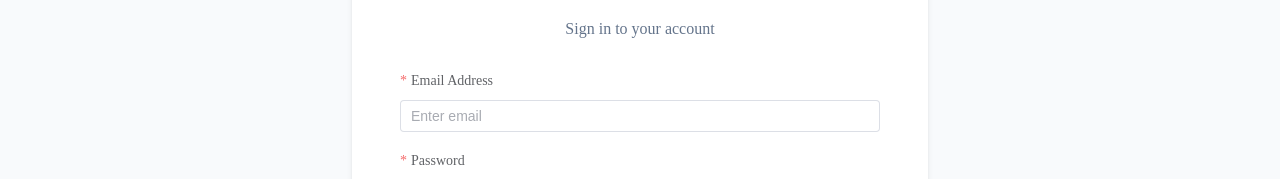
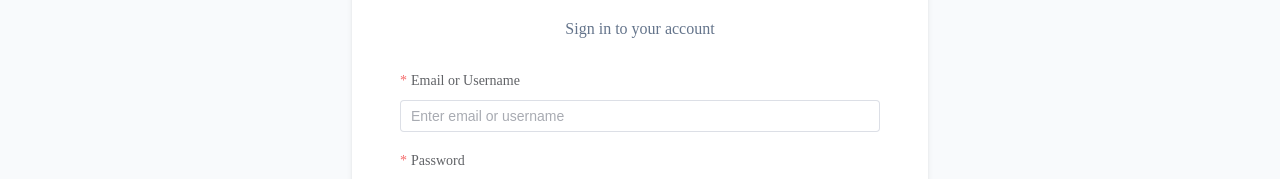
Before and after one commit to uhashaam/nuxust, a Nuxt app: page /login in a window 1280 px wide. Shown: the part 237-416 px from the top of the page. Built offline with nearby package versions, Linux system fonts and the light colour scheme; no server answers.

Commit message:
fix: update seeding script for fresh hashes and UI validation

```diff
--- a/pages/login.vue
+++ b/pages/login.vue
@@ -6,8 +6,8 @@
       <p class="subtitle">Sign in to your account</p>
 
       <el-form ref="formRef" :model="form" :rules="rules" label-position="top">
-        <el-form-item label="Email Address" prop="email">
-          <el-input v-model="form.email" type="email" placeholder="Enter email" />
+        <el-form-item label="Email or Username" prop="identifier">
+          <el-input v-model="form.identifier" placeholder="Enter email or username" />
         </el-form-item>
 
         <el-form-item label="Password" prop="password">
@@ -41,15 +41,14 @@ const route = useRoute()
 const formRef = ref<FormInstance>()
 
 const form = reactive({
-  email: '',
+  identifier: '',
   password: '',
   remember: false
 })
 
 const rules = reactive<FormRules>({
-  email: [
-    { required: true, message: 'Please enter email', trigger: 'blur' },
-    { type: 'email', message: 'Please enter valid email', trigger: 'blur' }
+  identifier: [
+    { required: true, message: 'Please enter email or username', trigger: 'blur' }
   ],
   password: [
     { required: true, message: 'Please enter password', trigger: 'blur' }
@@ -62,7 +61,7 @@ const handleLogin = async () => {
     if (valid) {
       try {
         await login({
-          email: form.email,
+          identifier: form.identifier,
           password: form.password
         })
 
```
Also changed, not shown: 1 other file (tests, documents, lock files or other folders).
